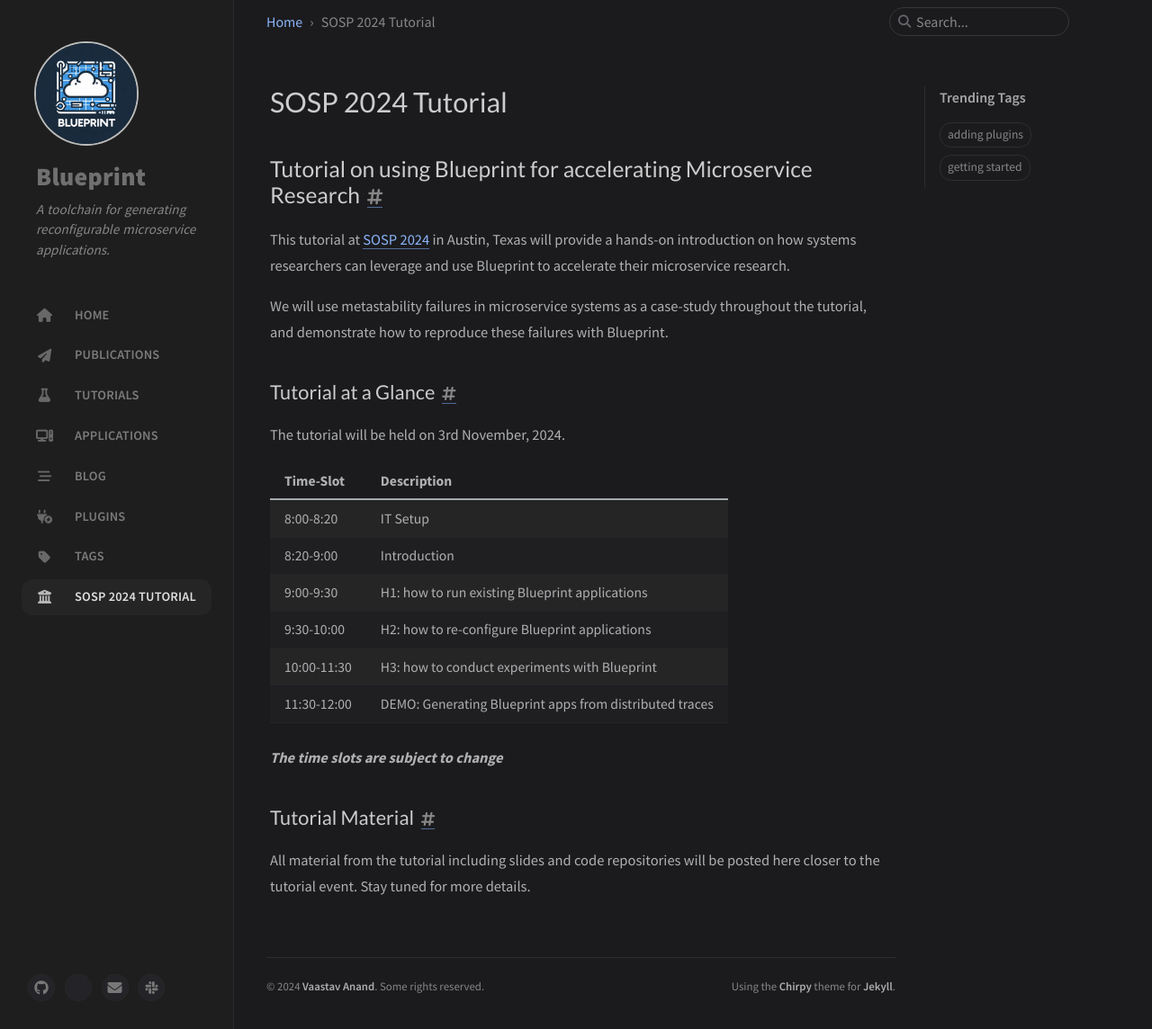
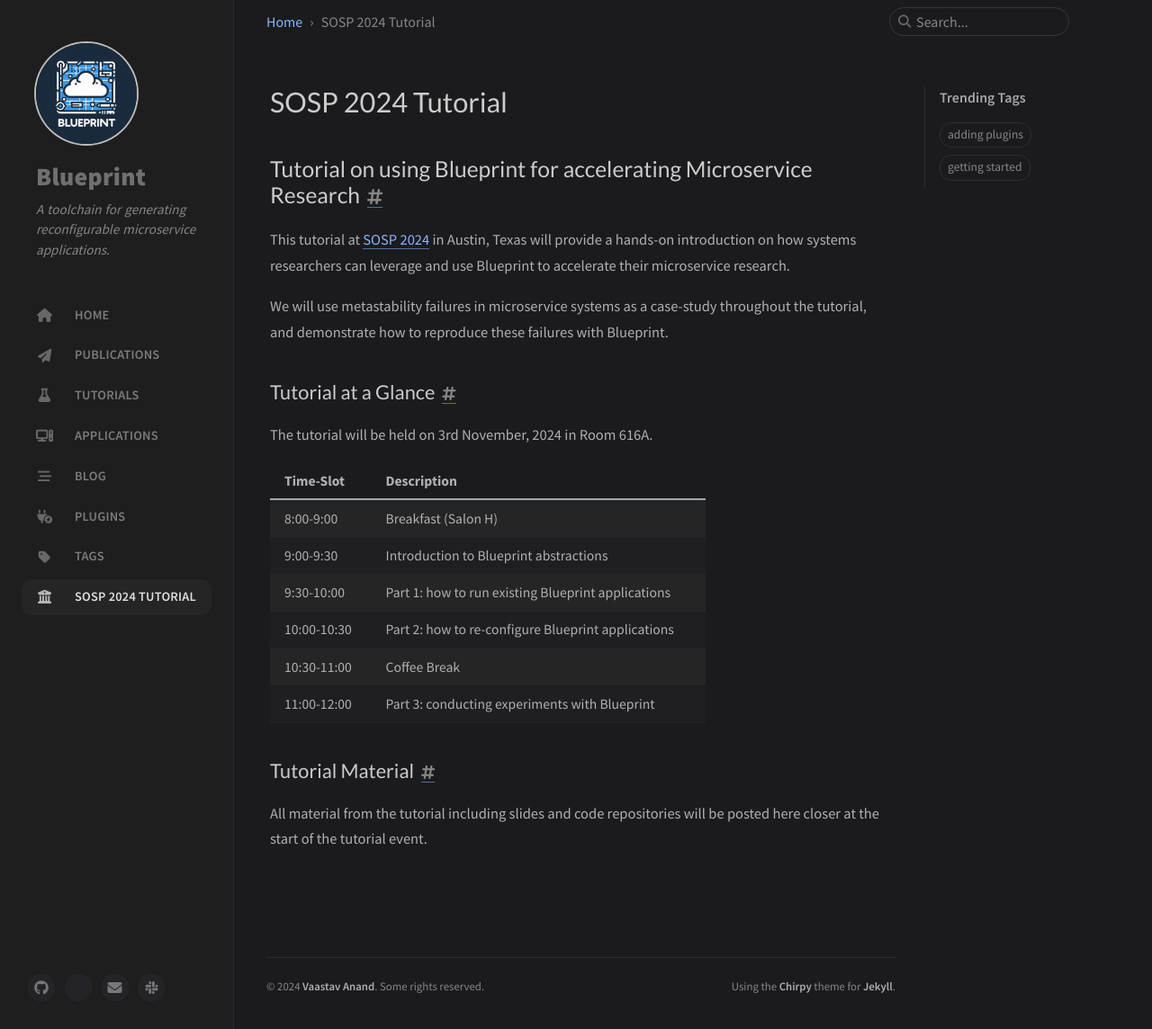
Before and after one commit to Blueprint-uServices/Blueprint-uServices.github.io, a Jekyll site: the page built from _tabs/sosp.md, in a window 1280 px wide and 1144 px high. Shown: the whole window at 90% size. Built offline with Jekyll 4.4.1, drawn with Linux system fonts in a browser that asks for light colours; cached includes are drawn as plain includes.

Commit message:
Update SOSP tutorial schedule

```diff
--- a/_tabs/sosp.md
+++ b/_tabs/sosp.md
@@ -13,19 +13,17 @@ We will use metastability failures in microservice systems as a case-study throu
 
 ### Tutorial at a Glance
 
-The tutorial will be held on 3rd November, 2024.
+The tutorial will be held on 3rd November, 2024 in Room 616A.
 
 | Time-Slot   | Description                                             |
 |-------------|---------------------------------------------------------|
-| 8:00-8:20   | IT Setup                                                |
-| 8:20-9:00   | Introduction                                            |
-| 9:00-9:30   | H1: how to run existing Blueprint applications          |
-| 9:30-10:00  | H2: how to re-configure Blueprint applications          |
-| 10:00-11:30 | H3: how to conduct experiments with Blueprint           |
-| 11:30-12:00 | DEMO: Generating Blueprint apps from distributed traces |
-
-***The time slots are subject to change***
+| 8:00-9:00   | Breakfast (Salon H)                                                |
+| 9:00-9:30   | Introduction to Blueprint abstractions                                           |
+| 9:30-10:00   | Part 1: how to run existing Blueprint applications          |
+| 10:00-10:30  | Part 2: how to re-configure Blueprint applications          |
+| 10:30-11:00 | Coffee Break         |
+| 11:00-12:00 | Part 3: conducting experiments with Blueprint |
 
 ### Tutorial Material
 
-All material from the tutorial including slides and code repositories will be posted here closer to the tutorial event. Stay tuned for more details.
+All material from the tutorial including slides and code repositories will be posted here closer at the start of the tutorial event.
```
